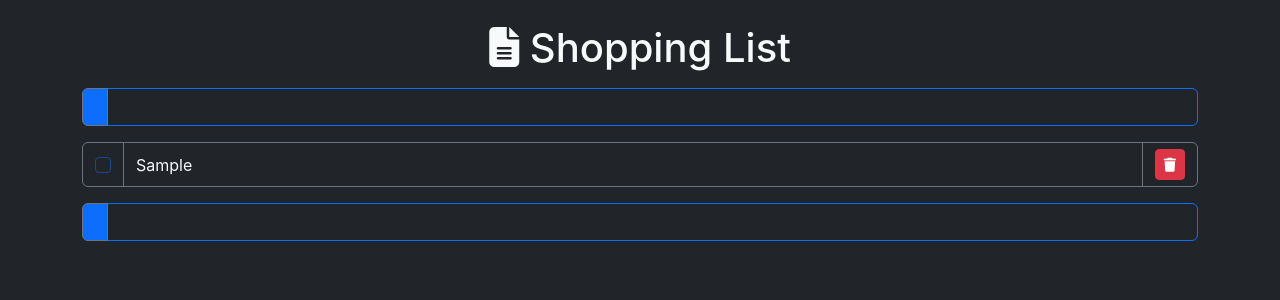
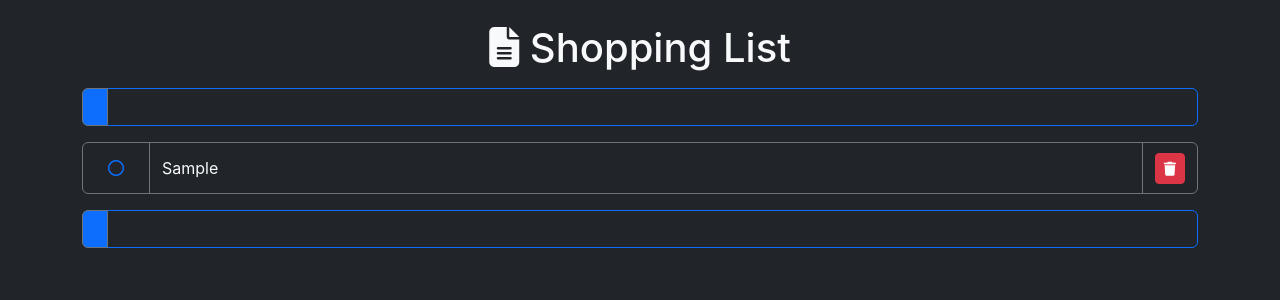
Before and after one commit to olinic/shopping-list, a React (Create React App) app in the folder client/shopping-list/: page / in a window 1280 px wide. Both pictures are taken after typing "Sample" into the empty fields and a click on the button 95 px from the left and 107 px from the top of the page. Shown: the top 300 px of the page. Built offline with nearby package versions, Linux system fonts and the light colour scheme; some icons are missing.

Commit message:
Add capability to mark an item as complete.

```diff
--- a/client/shopping-list/src/AddItem.js
+++ b/client/shopping-list/src/AddItem.js
@@ -24,7 +24,8 @@ class AddItem extends React.Component {
          if (this.props.onAdd) {
             this.props.onAdd({
                id: Date.now(),
-               text: this.state.text
+               text: this.state.text,
+               isCompleted: false
             });
          }
          this.setState({
--- a/client/shopping-list/src/List.js
+++ b/client/shopping-list/src/List.js
@@ -28,10 +28,7 @@ class List extends React.Component {
    handleItemUpdate = (updatedItem) => {
       const items = this.state.items.map(item => {
          if (item.id === updatedItem.id) {
-            return {
-               ...item,
-               text: updatedItem.text
-            }
+            return updatedItem;
          } else {
             return item;
          }
--- a/client/shopping-list/src/ListItem.js
+++ b/client/shopping-list/src/ListItem.js
@@ -2,21 +2,30 @@ import React from 'react';
 
 class ListItem extends React.Component {
 
+   toggleCompletion = (e) => {
+      if (this.props.onChange) {
+         this.props.onChange( {
+            ...this.props.value,
+            isCompleted: !this.props.value.isCompleted
+         });
+      }
+   };
+
    handleChange = (e) => {
       if (this.props.onChange) {
          this.props.onChange({
-            id: this.props.value.id,
+            ...this.props.value,
             text: e.target.value
          });
       }
-   }
+   };
 
    handleSubmit = (e) => {
       e.preventDefault();
       if (this.props.onReturn) {
          this.props.onReturn();
       }
-   }
+   };
 
    handleDelete = () => {
       if (this.props.onDelete) {
@@ -25,12 +34,15 @@ class ListItem extends React.Component {
    };
 
    render() {
-      return (
-         <form onSubmit={this.handleSubmit}>
+      let checkbox = (
+         <button className="btn btn-link" onClick={this.toggleCompletion}>
+            <i className={this.props.value.isCompleted ? "fa-regular fa-circle-check" : "fa-regular fa-circle"}></i>
+         </button>
+      );
+      let inputGroup = (
          <div className="input-group">
             <div className="bg-dark border-secondary input-group-text">
-                  <input className="bg-dark border-primary form-check-input mt-0" type="checkbox" value=""
-                        aria-label="Checkbox for list item." disabled/>
+               {checkbox}
             </div>
             <input className="form-control bg-dark border-secondary text-light"
                onChange={this.handleChange}
@@ -42,6 +54,15 @@ class ListItem extends React.Component {
                </button>
             </div>
          </div>
+      );
+      if (this.props.value.isCompleted) {
+         inputGroup = (
+            <del>{inputGroup}</del>
+         );
+      }
+      return (
+         <form onSubmit={this.handleSubmit}>
+            {inputGroup}
          </form>
       );
    }
```
Lines whose indentation alone changed are shown as unchanged.
